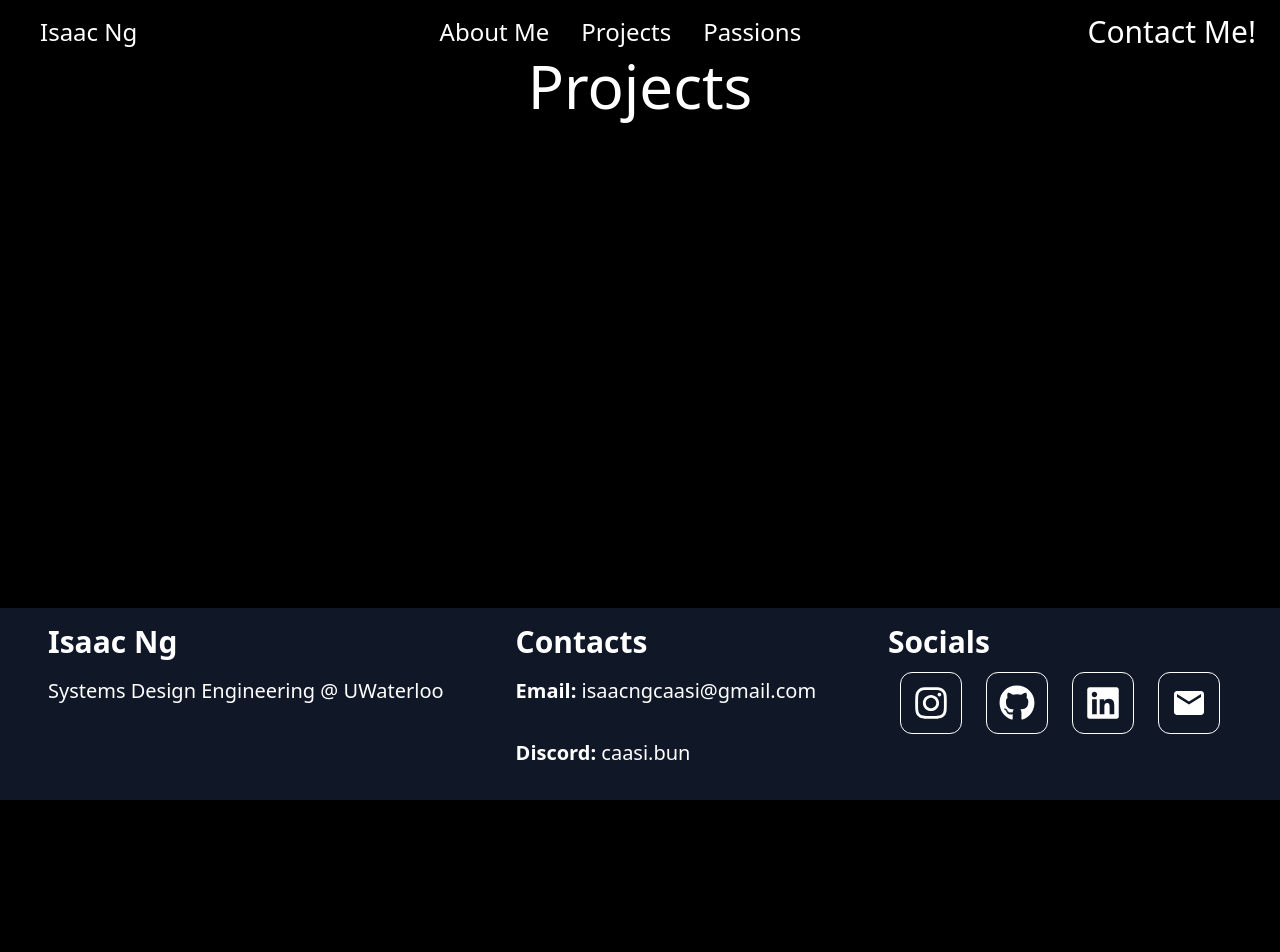
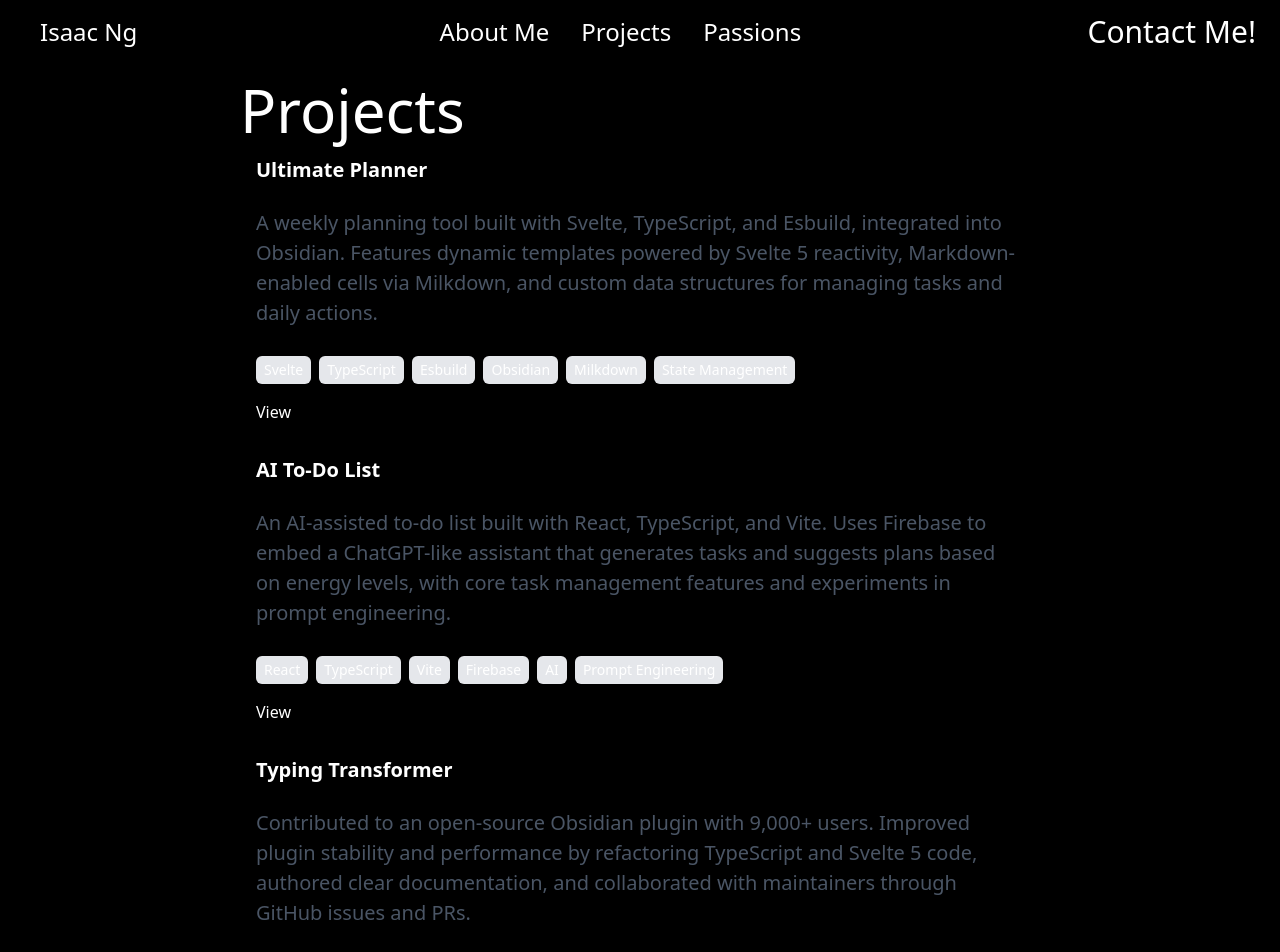
Before and after one commit to caasion/caasion.github.io, a React (Vite) app: page /projects in a window 1280 px wide. Shown: the top 952 px of the page. Before the commit the page ends 800 px from the top, so only its background shows below. Built offline with nearby package versions, Linux system fonts and the light colour scheme.

Commit message:
Construct List View for Projects Tab

```diff
--- /dev/null
+++ b/src/components/ProjectCard.tsx
@@ -0,0 +1,25 @@
+export interface ProjectProps {
+    title: string;
+    description: string;
+    tags: string[];
+    link: string;
+}
+
+export default function ProjectCard({ title, description, tags, link }: ProjectProps) {
+  return (
+    <div className="rounded-2xl shadow-md hover:shadow-lg transition p-4">
+      <div>
+        <h2 className="text-xl font-bold">{title}</h2>
+        <p className="text-gray-600 mt-2">{description}</p>
+        <div className="flex gap-2 mt-3 flex-wrap">
+          {tags.map((tag: string) => (
+            <span key={tag} className="text-sm bg-gray-200 px-2 py-1 rounded-md">{tag}</span>
+          ))}
+        </div>
+        <div className="mt-4">
+          <a href={link} target="_blank">View</a>
+        </div>
+      </div>
+    </div>
+  )
+}
--- a/src/pages/Projects.tsx
+++ b/src/pages/Projects.tsx
@@ -1,8 +1,52 @@
+import type { ProjectProps } from "../components/ProjectCard"
+import ProjectCard from "../components/ProjectCard";
+
+const projectList: ProjectProps[] = [
+  {
+    title: "Ultimate Planner",
+    description:
+      "A weekly planning tool built with Svelte, TypeScript, and Esbuild, integrated into Obsidian. Features dynamic templates powered by Svelte 5 reactivity, Markdown-enabled cells via Milkdown, and custom data structures for managing tasks and daily actions.",
+    tags: ["Svelte", "TypeScript", "Esbuild", "Obsidian", "Milkdown", "State Management"],
+    link: "#",
+  },
+  {
+    title: "AI To-Do List",
+    description:
+      "An AI-assisted to-do list built with React, TypeScript, and Vite. Uses Firebase to embed a ChatGPT-like assistant that generates tasks and suggests plans based on energy levels, with core task management features and experiments in prompt engineering.",
+    tags: ["React", "TypeScript", "Vite", "Firebase", "AI", "Prompt Engineering"],
+    link: "#",
+  },
+  {
+    title: "Typing Transformer",
+    description:
+      "Contributed to an open-source Obsidian plugin with 9,000+ users. Improved plugin stability and performance by refactoring TypeScript and Svelte 5 code, authored clear documentation, and collaborated with maintainers through GitHub issues and PRs.",
+    tags: ["Open Source", "TypeScript", "Svelte 5", "GitHub Collaboration", "Documentation"],
+    link: "#",
+  },
+  {
+    title: "React Movie App",
+    description:
+      "A React.js app that integrates with The Movie Database (TMDB) API to fetch and display films. Features reusable components like a movie card and search bar, styled with Tailwind, and exploration of Appwrite for trending search tracking.",
+    tags: ["React", "TMDB API", "TailwindCSS", "Appwrite", "Frontend Development"],
+    link: "#",
+  },
+  {
+    title: "Learner’s Lodge",
+    description:
+      "A high school club I founded to explore effective learning strategies and build a community of learners. Organized biweekly workshops on memory, focus, and study techniques inspired by neuroscience, reaching 30+ students with positive feedback.",
+    tags: ["Leadership", "Workshops", "Community Building", "Education", "Neuroscience"],
+    link: "#",
+  },
+];
+
+
 const Projects = () => {
   return (
-    <div className='m-10'>
-      <h1 className='text-center text-6xl text-bold pt-4'>Projects</h1>
-
+    <div className='mt-16 mx-60'>
+      <h1 className='text-6xl text-bold pt-4'>Projects</h1>
+      {projectList.map(({title, description, tags, link}) => (
+        <ProjectCard title={title} description={description} tags={tags} link={link} />
+      ))}
     </div>
   )
 }
```
